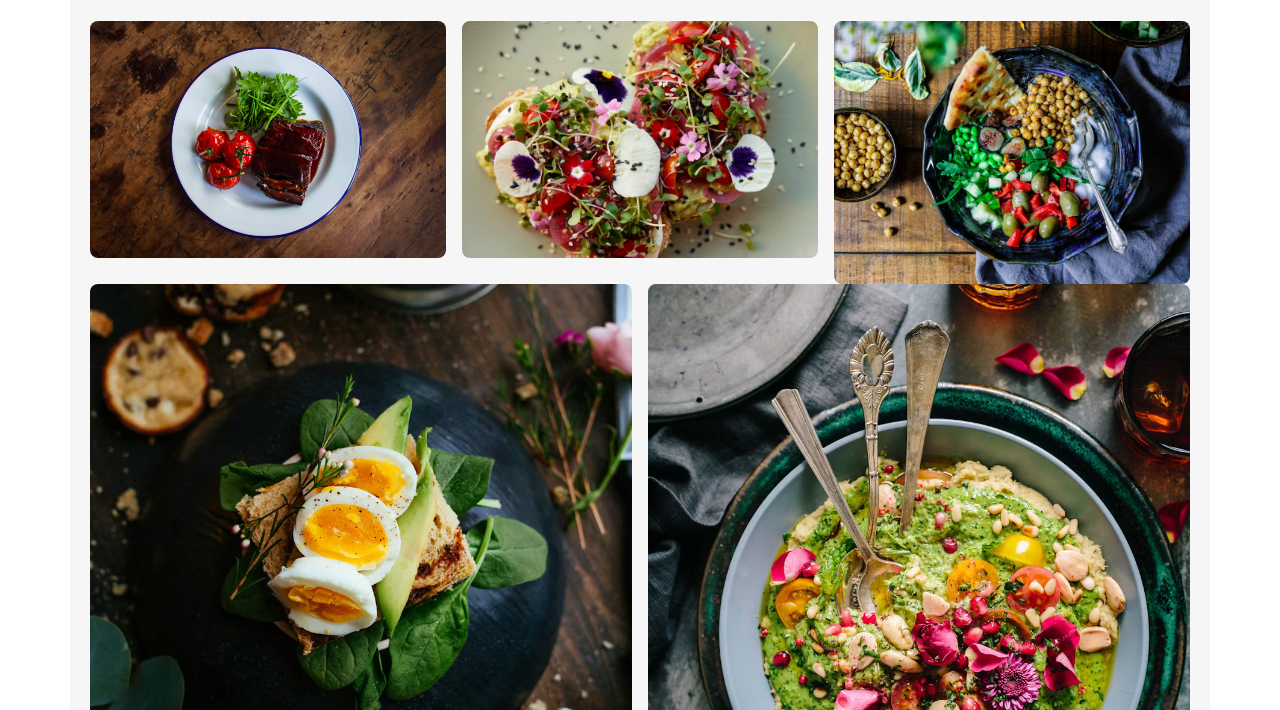
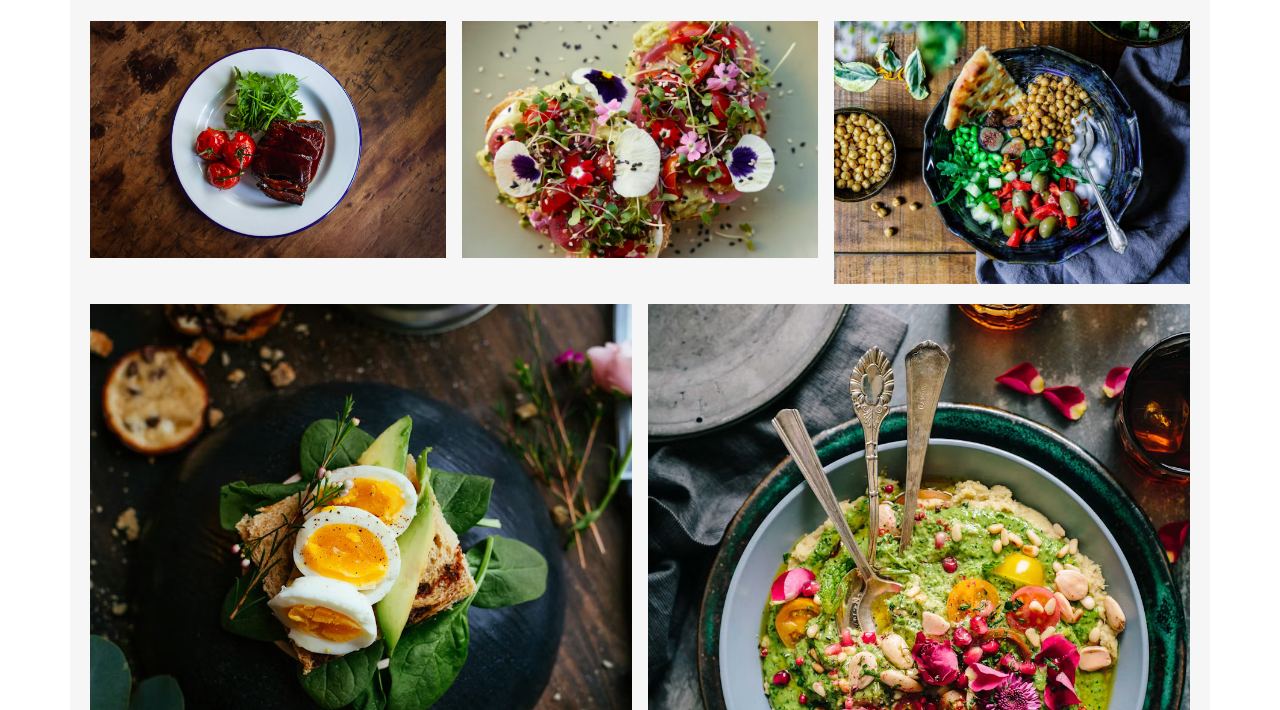
Before and after one commit to luciaguti8/PETERSHAM-NURSERIES, a plain HTML site: page menu.html in a window 1280 px wide. Shown: the part 90-800 px from the top of the page. Drawn offline with nearby package versions, Linux system fonts and the light colour scheme.

Commit message:
CorreccionesGardenGallery

```diff
--- a/css/style.css
+++ b/css/style.css
@@ -125,7 +125,7 @@ section {
 .gallery img {
     transition: transform 0.3s ease, opacity 0.3s ease;
     object-fit: cover;
-    border-radius: 8px;
+    padding-bottom: 1.2rem;
 }
 .gallery img:hover {
     transform: scale(1.05);
@@ -133,11 +133,9 @@ section {
 }
 .gallery {
     margin: auto !important;
-    /* padding: 2rem; */
 }
 /* team */
 #team {
-    margin: auto;
     background-color: var(--white);
 }
 #team h1 {
@@ -187,8 +185,13 @@ section {
     padding-bottom: 1.4rem;
 }
 .gallery-item img {
+    /* transition: transform 0.3s ease, opacity 0.3s ease; */
     width: 100%;
     height: auto;
     object-fit: cover;
     border-radius: 0;
 }
+/* .gallery-item img:hover {
+    transform: scale(1.02);
+    opacity: 0.8;
+} */
```
